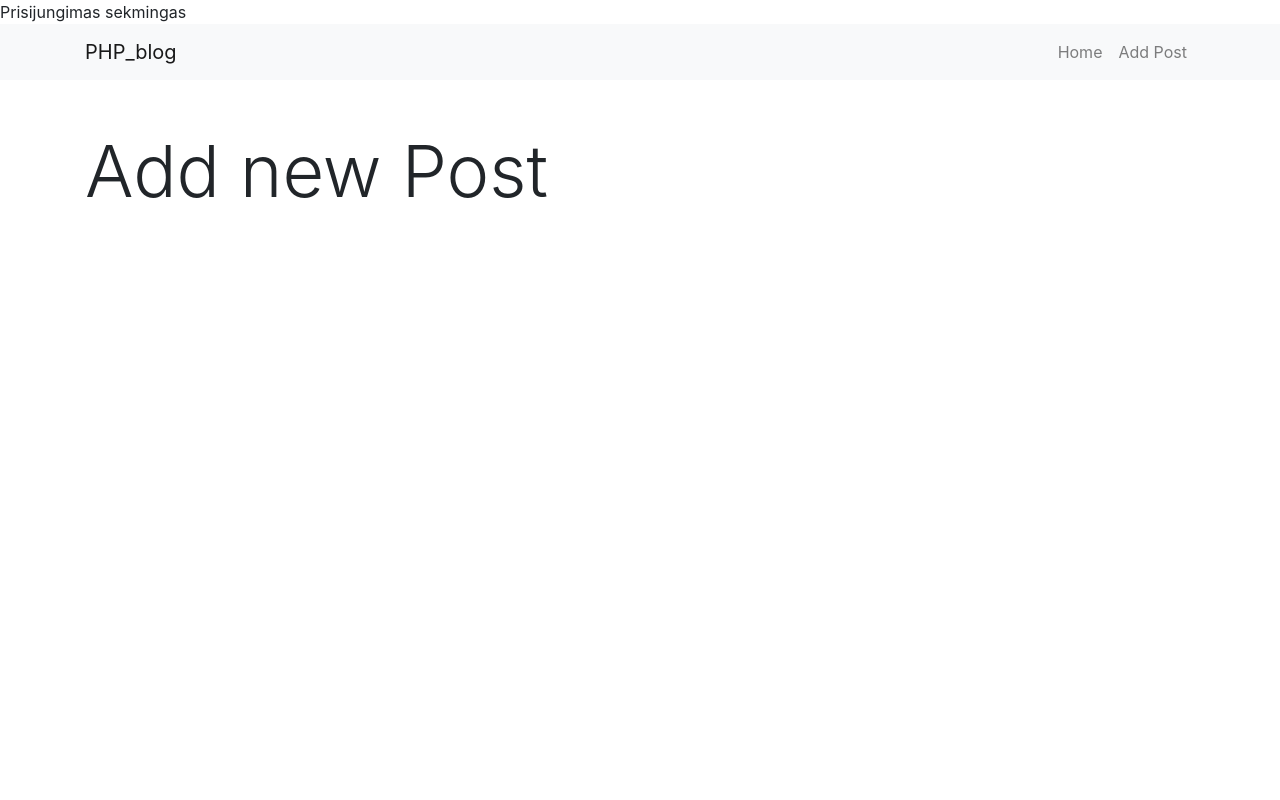
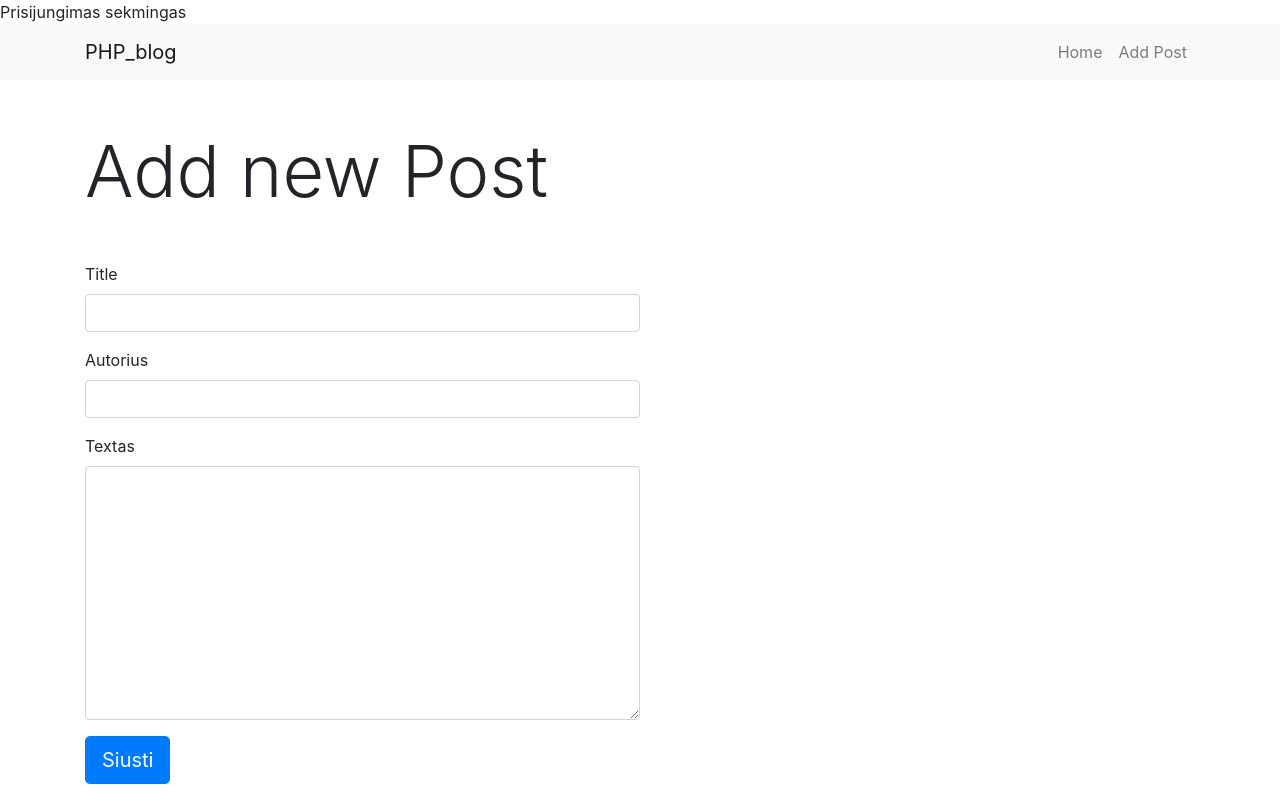
Before and after one commit to MariusCodeAcademy/FullStackLvl1Codeacademy2020, a PHP site: page /20Pask/PHP_blog/addPost.php in a window 1280 px wide. Run offline with PHP 8.4, Linux system fonts and the light colour scheme; some libraries are stand-ins or nearby versions.

Commit message:
Add files via upload

```diff
--- a/20Pask/PHP_blog/addPost.php
+++ b/20Pask/PHP_blog/addPost.php
@@ -16,6 +16,31 @@ include('./inc/navigation.php');
 <section class="container">
     <h1 class="display-3 my-5">Add new Post</h1>
 
+    <!-- Forma ikelti postui -->
+    <form class="w-50" action="addPost.php">
+        <!-- title -->
+        <div class="form-group">
+            <label for="">Title</label>
+            <input type="text" class="form-control" name='title'>
+        </div>
+
+        <!-- author -->
+        <div class="form-group">
+            <label for="">Autorius</label>
+            <input type="text" class="form-control" name='author'>
+        </div>
+
+        <!-- post body -->
+        <div class="form-group">
+            <label for="">Textas</label>
+            <textarea class="form-control" name="body" cols="30" rows="10"></textarea>
+        </div>
+
+        <!-- siuntimo mygtuas -->
+        <button class="btn btn-lg btn-primary" name='submit' type="submit">Siusti</button>
+
+    </form>
+    <!-- /Forma ikelti postui -->
 
 
 
```
